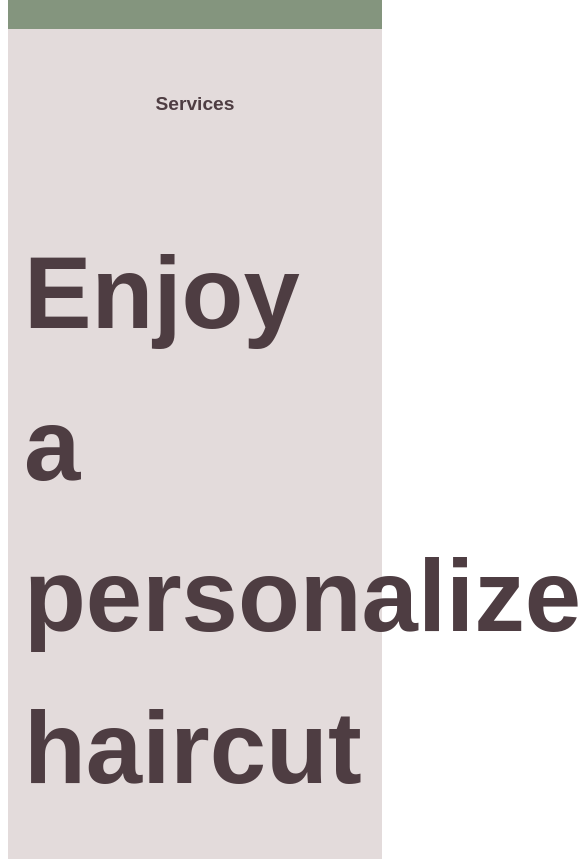
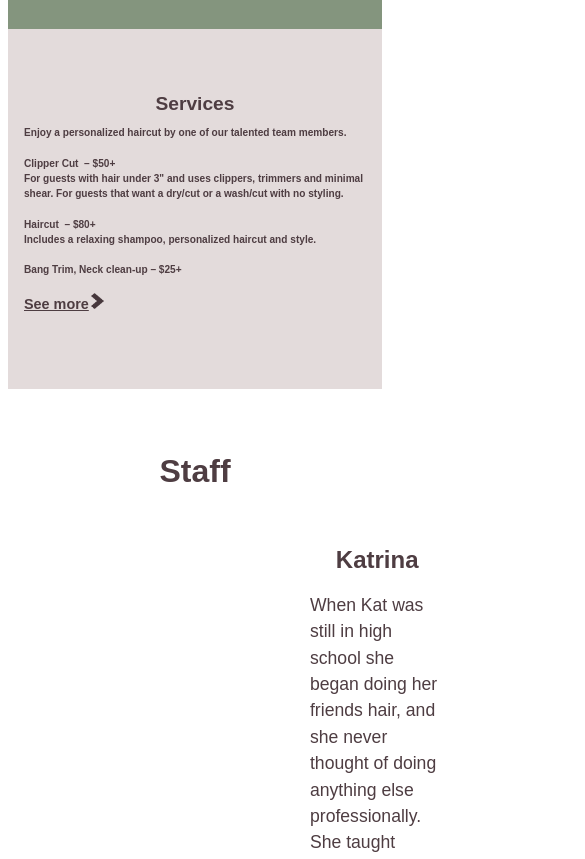
Before and after one commit to prlakshm/kymicheals, a website built with Parcel: page index.html in a window 390 px wide. Shown: the part 1465-2324 px from the top of the page, 585 px wide, since content can reach past the window. Built offline with nearby package versions, Linux system fonts and the light colour scheme; a web font is replaced by a local one.

Commit message:
Fix: services viewport

```diff
--- a/style.css
+++ b/style.css
@@ -756,7 +756,7 @@ footer {
   }
 
   .section-3 h3 {
-    font-size: 12vh; /* Adjust font size */
+    font-size: 1.2vh; /* Adjust font size */
   }
 
   .see-more {
```
